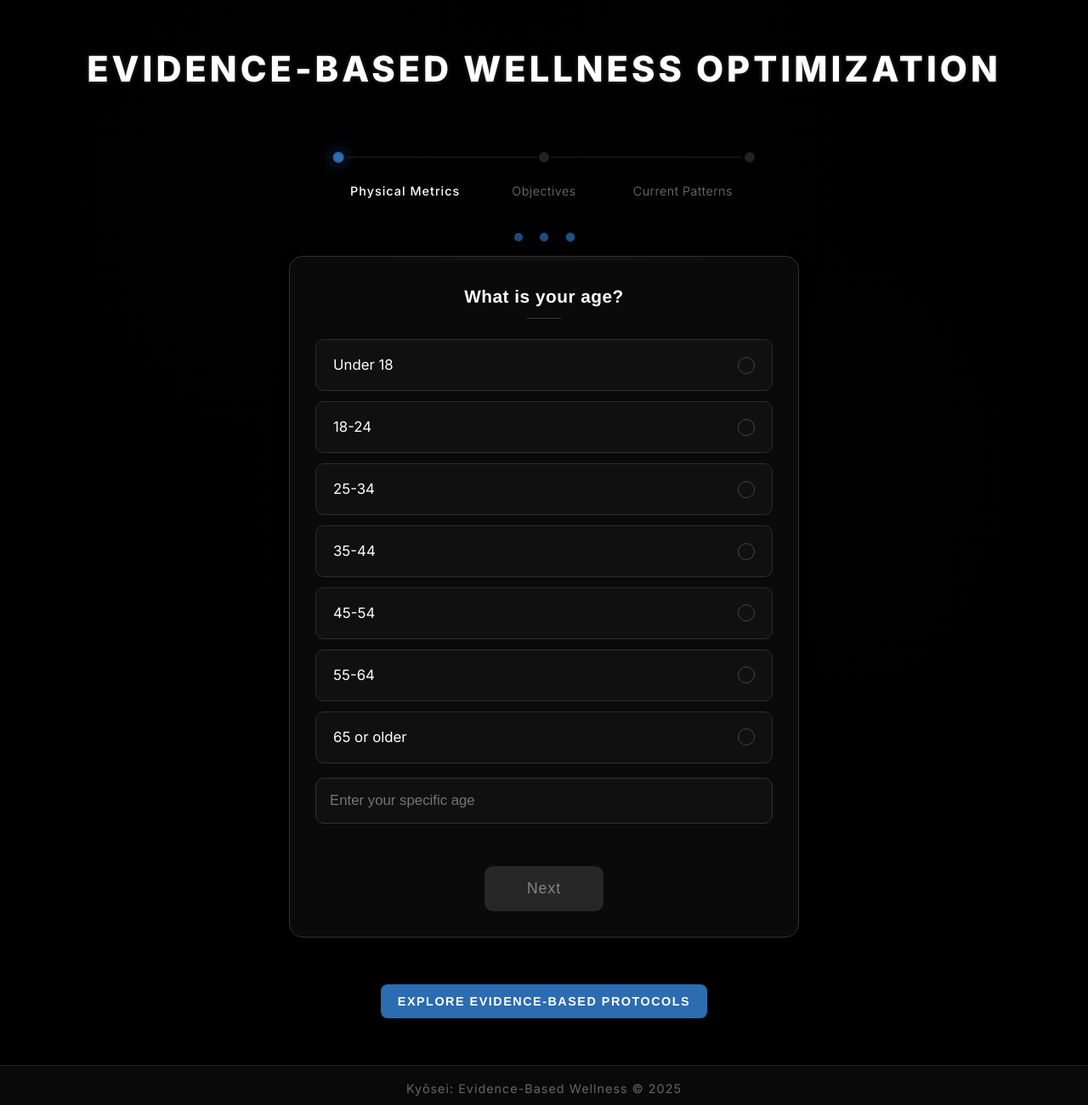
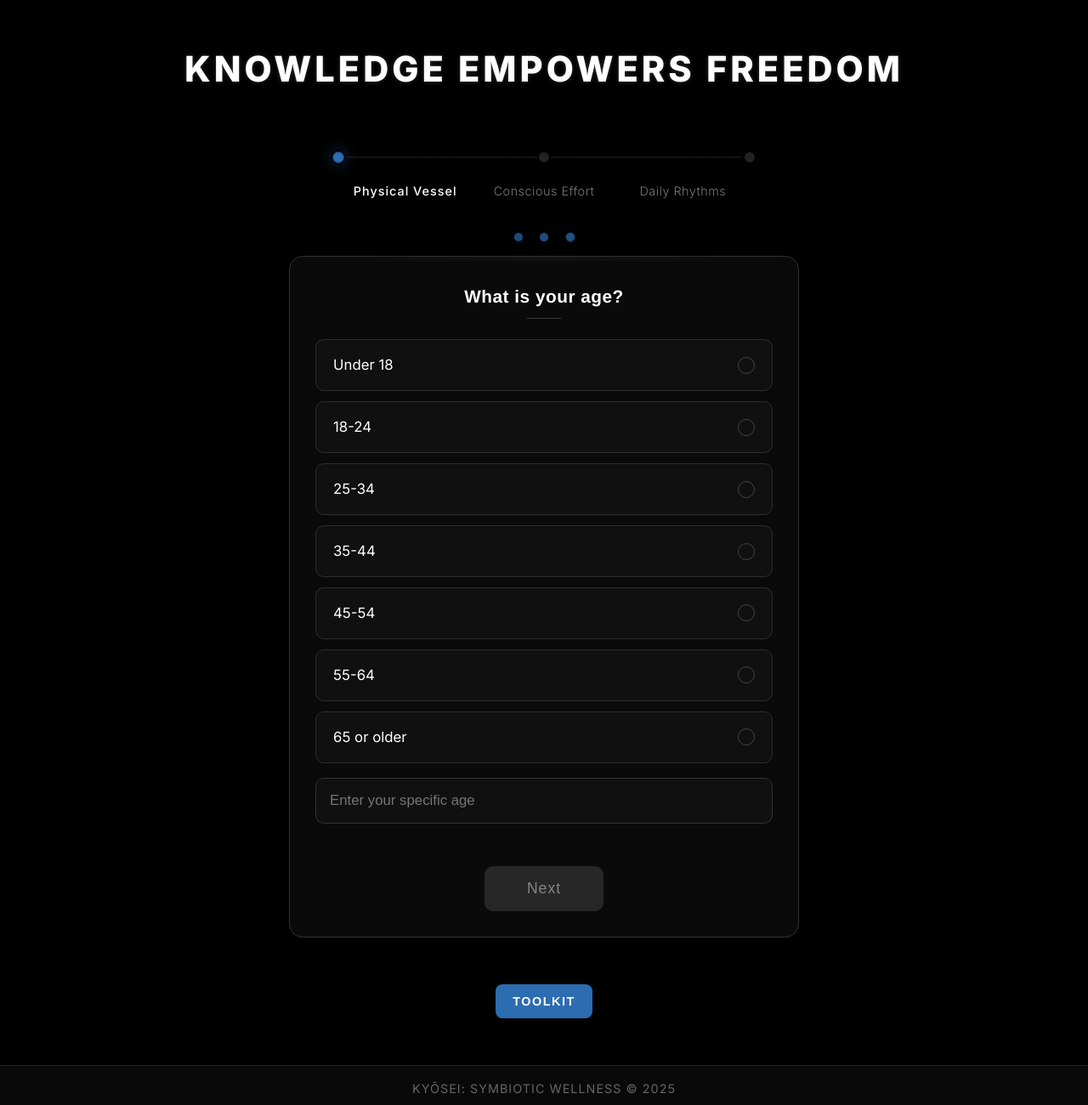
Before and after one commit to BAGHDADDYOP/KYOSEI, a website: page index.html in a window 1280 px wide. Shown: the whole page at 85% size. Drawn offline with Linux system fonts and the light colour scheme; a web font is replaced by a local one.

Commit message:
Update index.html

```diff
--- a/index.html
+++ b/index.html
@@ -5,7 +5,7 @@
     <meta name="viewport" content="width=device-width, initial-scale=1.0">
     <meta name="description" content="Kyōsei: Research-based wellness optimization platform leveraging evidence-based protocols">
     <meta name="theme-color" content="#000000">
-    <title>Kyōsei: Evidence-Based Wellness</title>
+    <title>Kyōsei: Symbiotic Wellness</title>
     <link rel="stylesheet" href="style.css">
     <link rel="preconnect" href="https://fonts.googleapis.com">
     <link rel="preconnect" href="https://fonts.gstatic.com" crossorigin>
@@ -16,7 +16,7 @@
 <body>
     <!-- Professional header -->
     <header>
-        <h1 class="animated-header">EVIDENCE-BASED WELLNESS OPTIMIZATION</h1>
+        <h1 class="animated-header glow-text">KNOWLEDGE EMPOWERS FREEDOM</h1>
     </header>
 
     <!-- Fixed loading screen with professional styling -->
@@ -28,7 +28,7 @@
     <!-- Enhanced sidebar for Knowledge Toolkit -->
     <div class="sidebar" id="sidebar">
         <div class="sidebar-header">
-            <h2>Evidence-Based Protocols</h2>
+            <h2 class="glow-text">TOOLKIT</h2>
             <button class="close-sidebar" id="close-sidebar">×</button>
         </div>
         <div class="sidebar-content" id="sidebar-content">
@@ -46,9 +46,9 @@
                 <div class="progress-step" id="step-3"></div>
             </div>
             <div class="progress-labels" id="progress-labels">
-                <div class="progress-label" id="label-1">Physical Metrics</div>
-                <div class="progress-label" id="label-2">Objectives</div>
-                <div class="progress-label" id="label-3">Current Patterns</div>
+                <div class="progress-label" id="label-1">Physical Vessel</div>
+                <div class="progress-label" id="label-2">Conscious Effort</div>
+                <div class="progress-label" id="label-3">Daily Rhythms</div>
             </div>
 
             <!-- Welcome animation with professional elements -->
@@ -76,7 +76,7 @@
 
             <!-- Knowledge Toolkit button with professional styling -->
             <button class="toggle-toolkit-btn" id="toggle-toolkit-btn">
-                <span>EXPLORE EVIDENCE-BASED PROTOCOLS</span>
+                <span>TOOLKIT</span>
             </button>
         </main>
     </div>
@@ -304,7 +304,7 @@
     <!-- Footer with brand info -->
     <footer>
         <div class="footer-content">
-            <div class="footer-text">Kyōsei: Evidence-Based Wellness &copy; <span id="current-year"></span></div>
+            <div class="footer-text glow-text">KYŌSEI: SYMBIOTIC WELLNESS &copy; <span id="current-year"></span></div>
         </div>
     </footer>
 
@@ -315,7 +315,6 @@
 
     <!-- Enhanced script with optimized performance -->
     <script src="script.js"></script>
-    <script src="script.js"></script>
     <script src="roadmap-pdf.js"></script>
 </body>
 </html>
```
